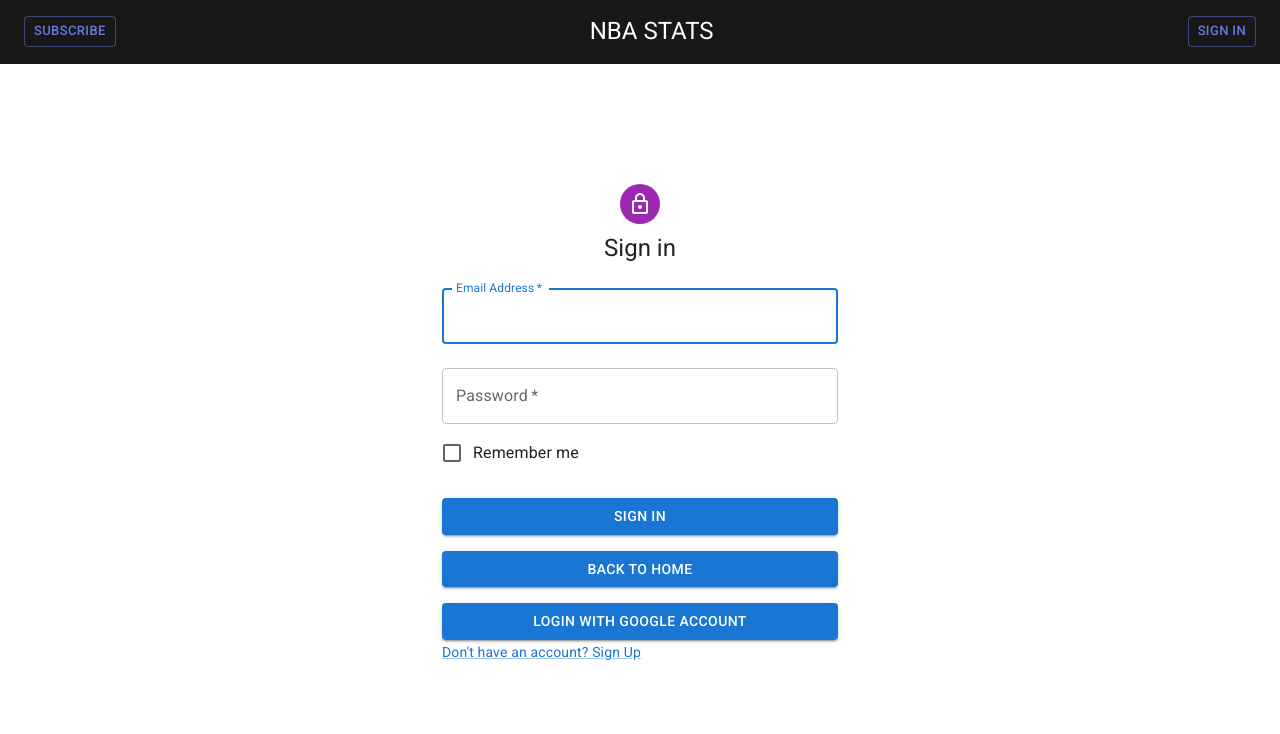
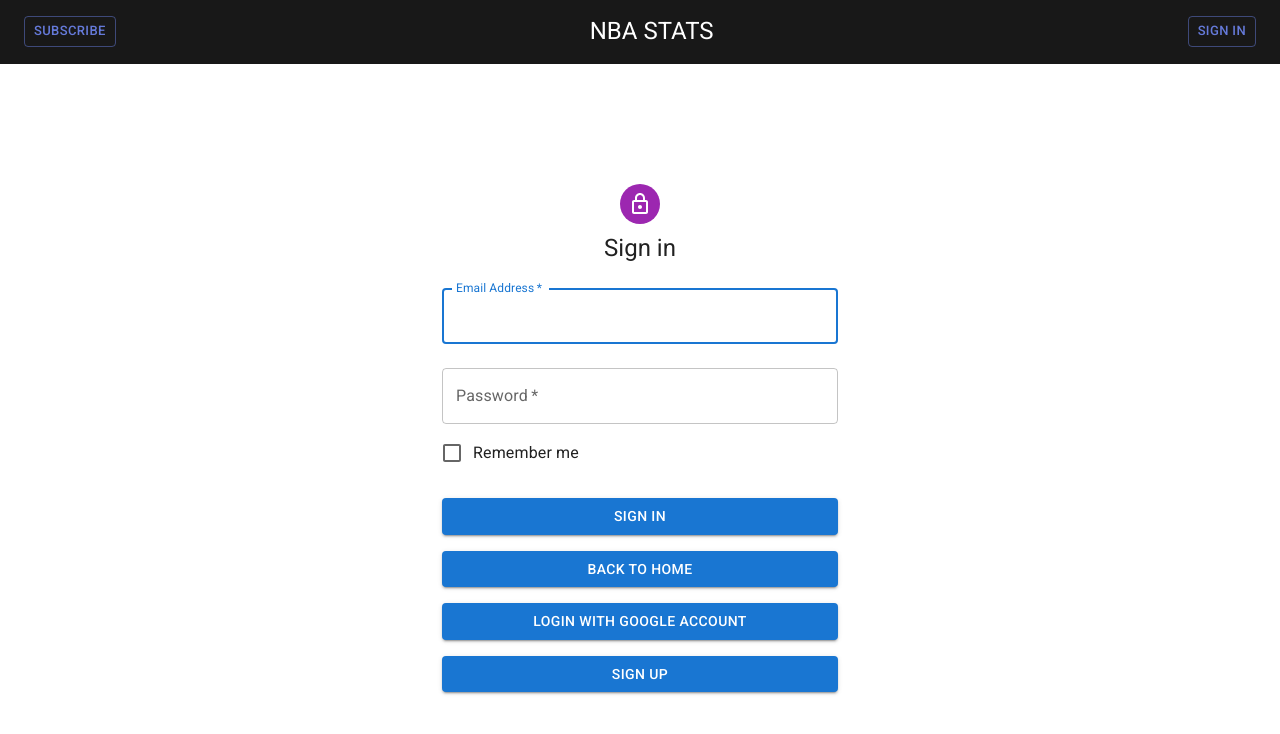
Before and after one commit to paterlisia/NBAClient, a React (Create React App) app: page /login in a window 1280 px wide. Shown: the top 734 px of the page. Built offline with nearby package versions, Linux system fonts and the light colour scheme.

Commit message:
bugfix: signup redirect problem

```diff
--- a/src/Login/Login.js
+++ b/src/Login/Login.js
@@ -93,6 +93,10 @@
     });
   };
 
+  const onClickSignUp = () => {
+    navigate("/signup");
+  }
+
   return (
     <ThemeProvider theme={theme}>
       <Container component="main" maxWidth="xs">
@@ -149,7 +153,7 @@
               fullWidth
               variant="contained"
               onClick = {onClickBack}
-              sx={{ mb: 2 }}
+              sx={{ mb: 2}}
             >
               Back to home
             </Button>
@@ -158,21 +162,19 @@
               fullWidth
               variant="contained"
               onClick = {onClickGG}
+              sx={{ mb: 2 }}
             >
               Login with Google account
             </Button>
-            <Grid container>
-              {/* <Grid item xs>
-                <Link href="https://ec2-18-219-149-124.us-east-2.compute.amazonaws.com:5011/index" variant="body2">
-                  Login with Google account
-                </Link>
-              </Grid> */}
-              <Grid item>
-                <Link href="http://localhost:3000/signup" variant="body2">
-                  {"Don't have an account? Sign Up"}
-                </Link>
-              </Grid>
-            </Grid>
+
+
+            <Button
+              fullWidth
+              variant="contained"
+              onClick = {onClickSignUp}
+            >
+              Sign up
+            </Button>
           </Box>
         </Box>
       </Container>
```
